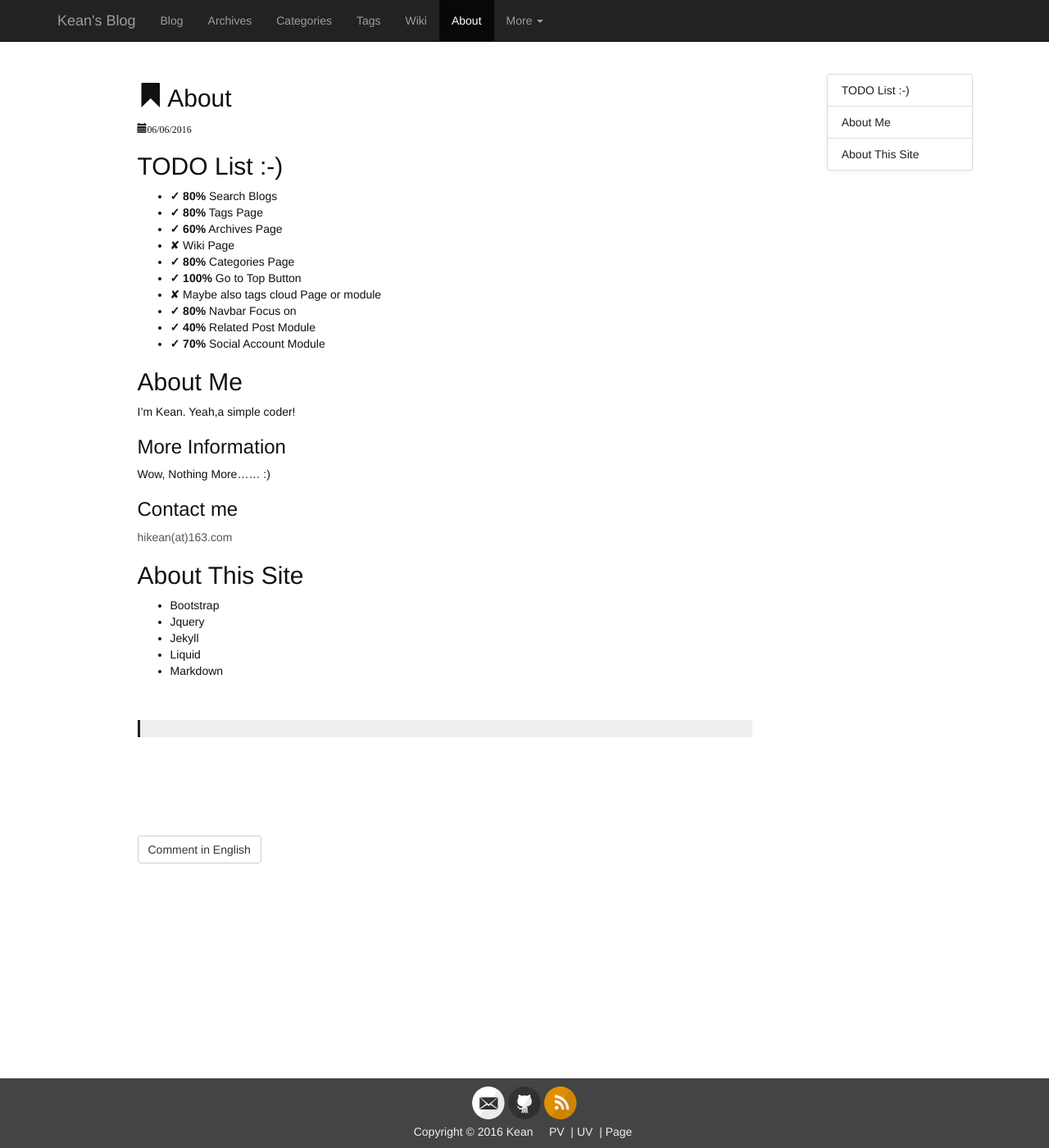
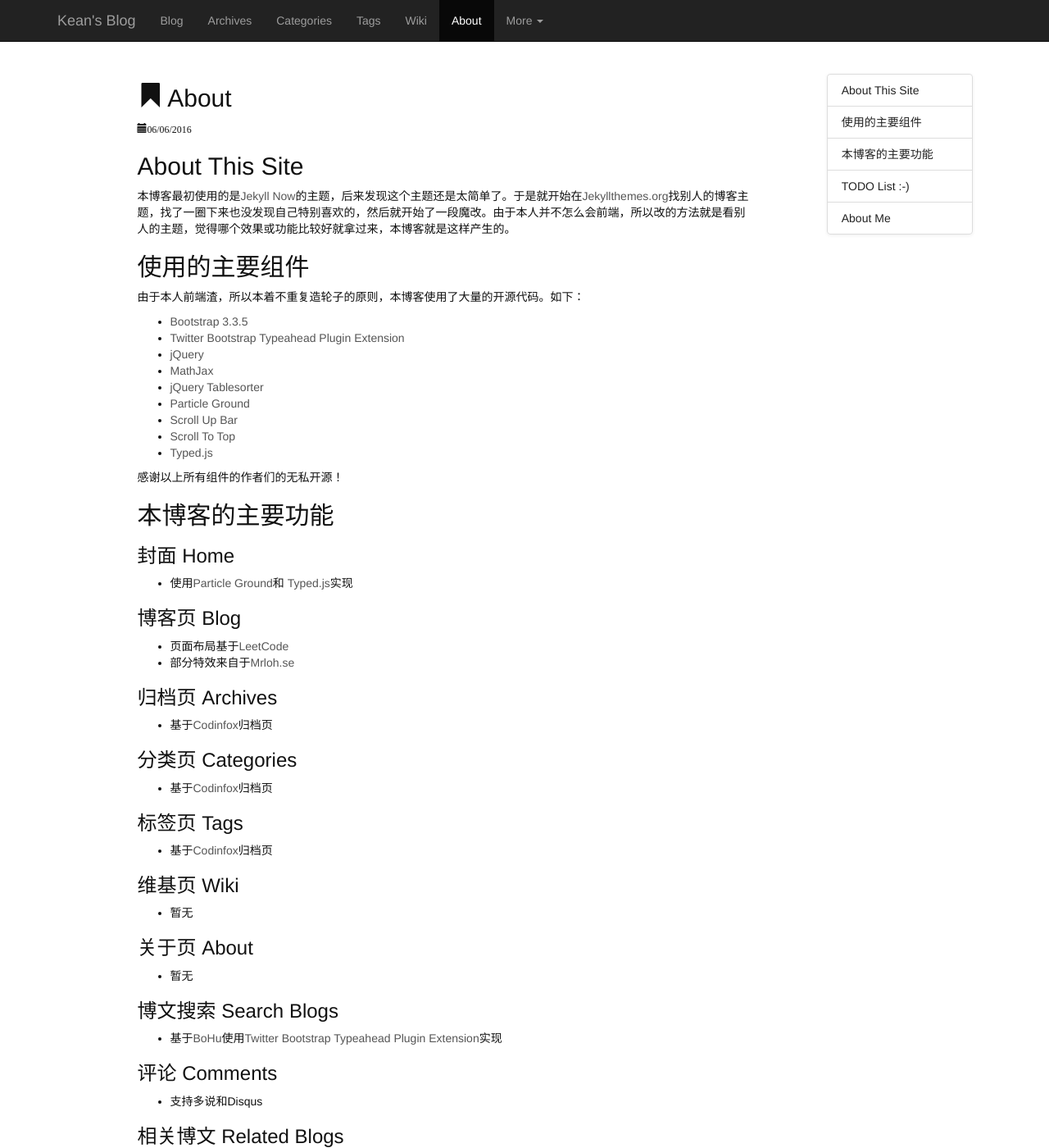
Before and after one commit to imkean/imkean.github.io, a Jekyll site: the page built from pages/about.md, in a window 1280 px wide and 1400 px high. Shown: the whole window at 82% size. Built offline with Jekyll 4.4.1, drawn with Linux system fonts in a browser that asks for light colours; comment, search, counter and statistics services are not loaded; some of the changed text lies outside the part shown.

Commit message:
update about.md

```diff
--- a/pages/about.md
+++ b/pages/about.md
@@ -9,6 +10,113 @@ navbar_focus: about
 
 * contens
 {:toc #toc_of_keans_blog}
+
+
+## About This Site
+
+本博客最初使用的是[Jekyll Now](https://github.com/jekyll/jekyll)的主题，后来发现这个主题还是太简单了。于是就开始在[Jekyllthemes.org](http://jekyllthemes.org)找别人的博客主题，找了一圈下来也没发现自己特别喜欢的，然后就开始了一段魔改。由于本人并不怎么会前端，所以改的方法就是看别人的主题，觉得哪个效果或功能比较好就拿过来，本博客就是这样产生的。
+
+
+
+## 使用的主要组件
+由于本人前端渣，所以本着不重复造轮子的原则，本博客使用了大量的开源代码。如下：
+
+- [Bootstrap 3.3.5](https://getbootstrap.com)
+- [Twitter Bootstrap Typeahead Plugin Extension](https://github.com/tcrosen/twitter-bootstrap-typeahead)
+- [jQuery](http://jquery.com)
+- [MathJax](https://www.mathjax.org)
+- [jQuery Tablesorter](http://tablesorter.com/docs/)
+- [Particle Ground](https://github.com/jnicol/particleground)
+- [Scroll Up Bar](https://github.com/eduardomb/scroll-up-bar)
+- [Scroll To Top](https://github.com/geniuscarrier/scrollToTop)
+- [Typed.js](https://github.com/mattboldt/typed.js)
+
+感谢以上所有组件的作者们的无私开源！
+
+## 本博客的主要功能
+
+### 封面 Home
+
+- 使用[Particle Ground](https://github.com/jnicol/particleground)和 [Typed.js](https://github.com/mattboldt/typed.js)实现
+
+
+### 博客页 Blog
+
+- 页面布局基于[LeetCode](https://leetcode.com/problemset/algorithms/)
+- 部分特效来自于[Mrloh.se](http://mrloh.se)
+
+### 归档页 Archives
+
+- 基于[Codinfox](http://codinfox.github.io)归档页
+
+### 分类页 Categories
+
+- 基于[Codinfox](http://codinfox.github.io)归档页
+
+
+### 标签页 Tags
+- 基于[Codinfox](http://codinfox.github.io)归档页
+
+### 维基页 Wiki
+
+- 暂无
+
+### 关于页 About
+
+- 暂无
+
+### 博文搜索 Search Blogs
+
+
+- 基于[BoHu](http://zhaoyuxiang.cn/blog/)使用[Twitter Bootstrap Typeahead Plugin Extension](https://github.com/tcrosen/twitter-bootstrap-typeahead)实现
+
+
+### 评论 Comments
+
+- 支持多说和Disqus
+
+### 相关博文 Related Blogs
+
+- [Jekyll](http://jekyllrb.com/docs/configuration/) 自带功能
+
+### 附加导航目录 Affix Nav Contents
+
+- 使用的是Bootstrap插件[Affix](http://getbootstrap.com/javascript/#affix)
+
+### 代码高亮 Code Highlight
+
+- 使用[Rouge](https://github.com/jneen/rouge)
+
+### 数学公式 MathJax
+
+- 见[MathJax](https://www.mathjax.org)
+
+### 流量统计 Traffic Analytics
+
+- 可以使用百度统计或Google Analytics
+
+### 访问计数 Visited Counter
+
+- 由[不蒜子](http://ibruce.info/2015/04/04/busuanzi/)提供
+
+### 导航栏 Nav Bar
+
+- 基于Bootstrap 导航栏和- [Scroll Up Bar](https://github.com/eduardomb/scroll-up-bar)
+实现
+
+### 底栏 Footer
+
+- 基于[Jekyll Now](https://github.com/jekyll/jekyll)的底栏实现
+
+### 返回顶部按钮 Go To Top Button
+
+- 使用[Scroll To Top](https://github.com/geniuscarrier/scrollToTop)实现
+
+
+### 分页  Pagination
+
+- 使用Bootstrap和[Jekyll](http://jekyllrb.com/docs/configuration/) 自带功能
+实现
 
 ## TODO List :-)
 
@@ -34,12 +142,4 @@ Wow, Nothing More...... :)
 
 ### Contact me
 
-
-[hikean(at)163.com](mailto:hikean@163.com)
-
-## About This Site
-- Bootstrap
-- Jquery
-- Jekyll
-- Liquid
-- Markdown
+[{{site.footer-links.email | replace: "@","(at)"}}](mailto:{{site.footer-links.email}})
```
Also changed, not shown: other parts of pages/about.md (+1 -0 lines), _posts/2016-4-8-2016_microsoft_exam.md (renamed from _posts/2016-4-7-2016_microsoft_exam.md).
